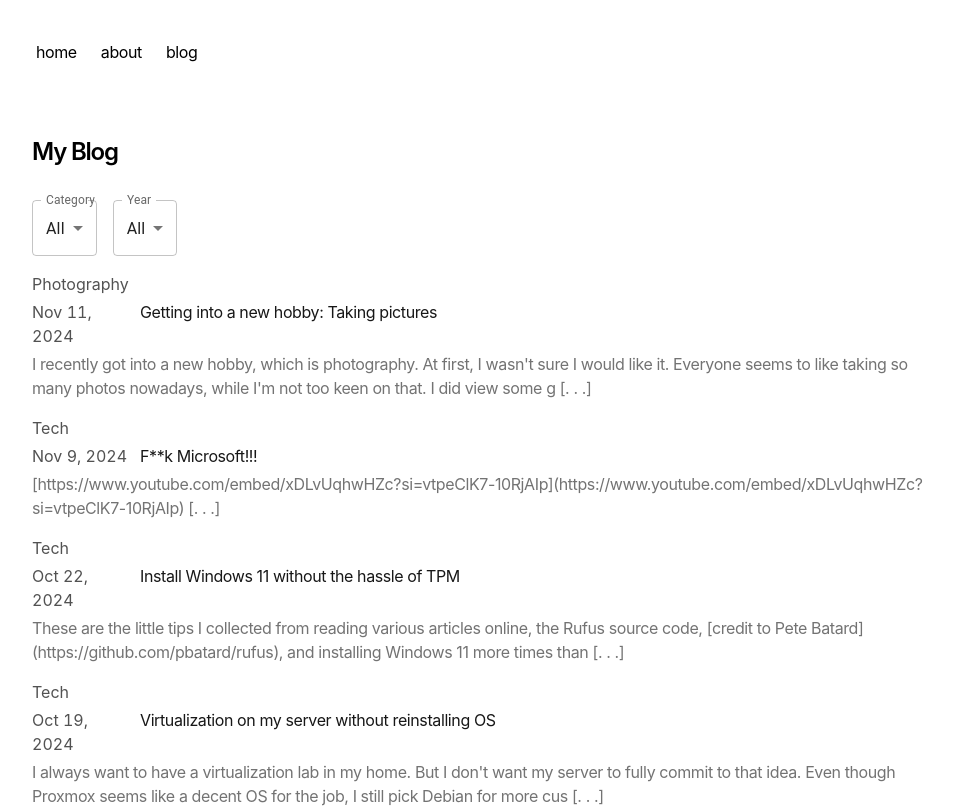
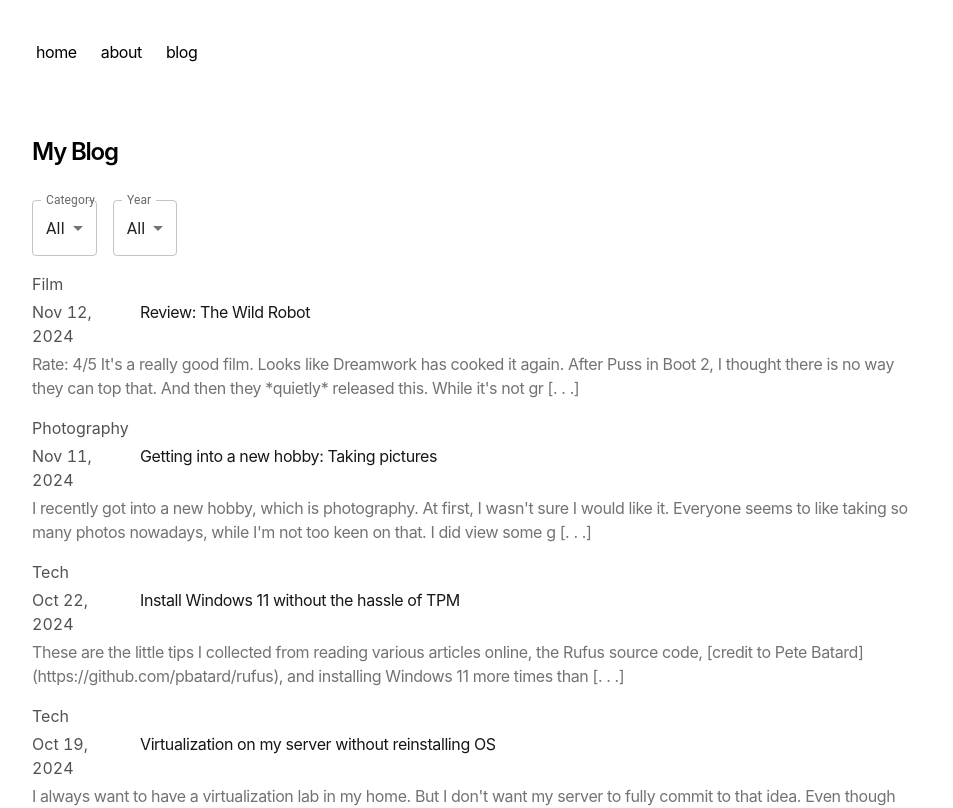
Before and after one commit to bachsofttrick/bachsofttrick.github.io, a Next.js app: page /blog in a window 1280 px wide. Shown: the top 808 px of the page, without its empty margins (160-1113 px from the left). Built offline with nearby package versions, Linux system fonts and the light colour scheme.

Commit message:
add count to year (incorrect), add post and cate

```diff
--- /dev/null
+++ b/app/blog/posts/Film/241112.md
@@ -0,0 +1,19 @@
+---
+title: 'Review: The Wild Robot'
+publishedAt: '2024-11-12'
+---
+Rate: 4/5
+It's a really good film. Looks like Dreamwork has cooked it again. After Puss in Boot 2, I thought there
+is no way they can top that. And then they *quietly* released this. While it's not groundbreaking IMO,
+it felt like a passion project. There was so much warmth, joy, heart put into this one film.
+I'm not fond of the talking animal, despite many people claiming it won't work otherwise. I think it could.
+But the dialogues here are not cringey, well-written so that's alright by me. The animation, oh the a-ni-ma-tion.
+It is just breathtaking. Wish I had seen it in theater. I saw the movie in my home theater and it still looked
+amazing. Combined with the soundtrack, beautiful. The plot, on the other hand, maybe didn't gel with me. While
+I liked the theme of motherhood, maybe the execution is not there. I'm reminded of **The Iron Giant**, a film
+with somewhat similar premise. I broke into tears when the giant robot decided to help the boy, the town by colliding
+with the missle, becoming their *Superman*. So maybe I'm different.
+About the talking animal, I like to raise awareness to the show I'm currently watching, *Star Trek: The Next Generation*,
+specifically the episode *Darmok* from season 5 episode 2. In this episode, Captain Picard and Captain Darmok must communicate with each other in order to survive a harsh environment as a test. So most of the episode is Picard trying
+to communicate with a species talking in metaphors specific to their culture. That's what I wish for in this movie. For
+the robot to be the one doing the talking, every animal stays quiet.
--- a/app/blog/posts/Tech/241109.md
+++ /dev/null
@@ -1,6 +0,0 @@
----
-title: 'F**k Microsoft!!!'
-publishedAt: '2024-11-09'
----
-
-[https://www.youtube.com/embed/xDLvUqhwHZc?si=vtpeClK7-10RjAIp](https://www.youtube.com/embed/xDLvUqhwHZc?si=vtpeClK7-10RjAIp)
--- a/app/blog/utils.ts
+++ b/app/blog/utils.ts
@@ -18,7 +18,8 @@ function parseFrontmatter(fileContent: string) {
   let frontmatterRegex = /---\s*([\s\S]*?)\s*---/
   let match = frontmatterRegex.exec(fileContent)
   let frontMatterBlock = match![1]
-  let content = fileContent.replace(frontmatterRegex, '').trim()
+  // Shorten blog content for summary
+  let content = fileContent.replace(frontmatterRegex, '').trim().slice(0, 200)
   let frontMatterLines = frontMatterBlock.trim().split('\n')
   let metadata: Partial<Metadata> = {}
 
--- a/app/components/posts.tsx
+++ b/app/components/posts.tsx
@@ -10,8 +10,12 @@ import MenuItem from '@mui/material/MenuItem';
 import FormControl from '@mui/material/FormControl';
 import Select, { SelectChangeEvent } from '@mui/material/Select';
 
-function SplitWordFromCategoryCount(category: string) {
-  return category !== 'All' ? category.split(' (')[0] : category
+function SplitWordFromDuplicateCount(words: string) {
+  return words !== 'All' ? words.split(' (')[0] : words
+}
+
+function SplitNumberFromDuplicateCount(number: string) {
+  return number !== 'All' ? Number(number.split(' (')[0]) : '0'
 }
 
 export function BlogPosts({
@@ -34,6 +38,7 @@ export function BlogPosts({
 
   // Get unique categories
   const categories = [...new Set(allBlogs.map((post) => post.category))]
+  // Count the number of posts in a category
   for (let i = 0; i < categories.length; i++) {
     const category = categories[i];
     const blogWithThisCategory = allBlogs.filter((post) => post.category === category)
@@ -43,14 +48,23 @@ export function BlogPosts({
   const [category, setCategory] = useState('All')
   const handleCategoryChange = (event: SelectChangeEvent) => {
     setCategory(event.target.value)
+    setYear(0)
     setPage(1)
   }
 
+  // Get all years
   const allDates = allBlogs.map((post) => new Date(post.metadata.publishedAt))
-  const yearList = [0, ...new Set(allDates.map((date) => date.getFullYear()))] as number[]
+  const yearList = [...new Set(allDates.map((date) => date.getFullYear().toString()))]
+  // Count the number of posts in a year
+  for (let i = 0; i < yearList.length; i++) {
+    const year = yearList[i];
+    const blogWithThisYear = allBlogs.filter((post) => new Date(post.metadata.publishedAt).getFullYear() === Number(year))
+    yearList[i] = `${year} (${blogWithThisYear.length})`
+  }
+  yearList.unshift('All')
   const [year, setYear] = useState(0)
   const handleYearChange = (event: SelectChangeEvent) => {
-    setYear(Number(event.target.value))
+    setYear(event.target.value === 'All' ? 0 : Number(event.target.value))
     setMonth(0)
     setPage(1)
   }
@@ -92,7 +106,7 @@ export function BlogPosts({
               >
                 {
                   categories.map((category) => (
-                    <MenuItem key={SplitWordFromCategoryCount(category)} value={SplitWordFromCategoryCount(category)}>{category ? category : 'All'}</MenuItem>
+                    <MenuItem key={SplitWordFromDuplicateCount(category)} value={SplitWordFromDuplicateCount(category)}>{category ? category : 'All'}</MenuItem>
                   ))
                 }
               </Select>
@@ -107,7 +121,7 @@ export function BlogPosts({
               >
                 {
                   yearList.map((year) => (
-                    <MenuItem key={year} value={year}>{year ? year : 'All'}</MenuItem>
+                    <MenuItem key={SplitNumberFromDuplicateCount(year)} value={SplitNumberFromDuplicateCount(year)}>{year ? year : 'All'}</MenuItem>
                   ))
                 }
               </Select>
@@ -156,7 +170,7 @@ export function BlogPosts({
             {
               (addSummary) ? (
                 <p className="text-neutral-500 tracking-tight">
-                  {post.content.slice(0, 200)} [. . .]
+                  {post.content} [. . .]
                 </p>
               ) : null
             }
```
